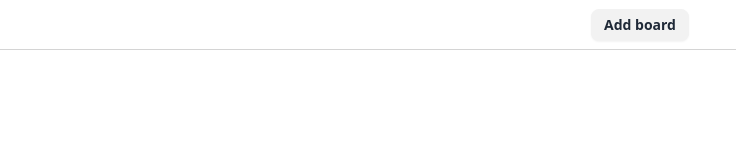
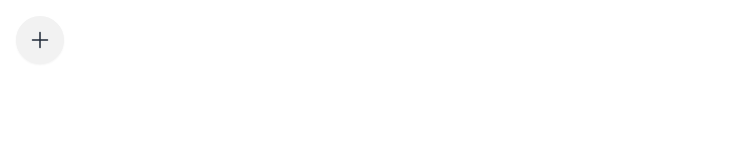
Before and after one commit to felipeog/rm-reddit-client, a React (Vite) app: page / in a window 1280 px wide. Shown: the top 160 px of the page, without its empty margins (0-736 px from the left). Built offline with nearby package versions, Linux system fonts and the light colour scheme.

Commit message:
adapt add board button

```diff
--- a/src/App.tsx
+++ b/src/App.tsx
@@ -1,10 +1,8 @@
-import { AddBoardDialog } from "./components/AddBoardDialog";
 import { LanesContainer } from "./components/LanesContainer";
 
 export function App() {
   return (
     <div className="App">
-      <AddBoardDialog />
       <LanesContainer />
     </div>
   );
--- a/src/components/AddBoardDialog.tsx
+++ b/src/components/AddBoardDialog.tsx
@@ -1,8 +1,7 @@
 import { FormEvent, useRef, useState } from "react";
 import { useBoardContext } from "../context/useBoardContext";
 import { useBoardExists } from "../api/useBoardExists";
-
-export const ADD_BOARD_DIALOG_HEIGHT = "50px";
+import { PlusIcon } from "@heroicons/react/24/solid";
 
 export function AddBoardDialog() {
   const [board, setBoard] = useState("");
@@ -35,12 +34,9 @@ export function AddBoardDialog() {
   }
 
   return (
-    <div
-      className="AddBoardDialog flex flex-wrap place-content-center border-b border-neutral-300 dark:border-neutral-700"
-      style={{ height: ADD_BOARD_DIALOG_HEIGHT }}
-    >
-      <button className="btn btn-sm" onClick={openDialog}>
-        Add board
+    <div className="AddBoardDialog w-[30vw] min-w-[350px]">
+      <button className="btn btn-circle m-4" onClick={openDialog}>
+        <PlusIcon className="size-6 " />
       </button>
 
       <dialog className="modal" ref={dialogRef}>
--- a/src/components/LanesContainer.tsx
+++ b/src/components/LanesContainer.tsx
@@ -1,20 +1,19 @@
-import { ADD_BOARD_DIALOG_HEIGHT } from "./AddBoardDialog";
+import { AddBoardDialog } from "./AddBoardDialog";
+import { ChevronUpIcon, EllipsisVerticalIcon } from "@heroicons/react/24/solid";
+import { DragEvent } from "react";
 import { useBoardContent } from "../api/useBoardContent";
 import { useBoardContext } from "../context/useBoardContext";
-import { DragEvent } from "react";
-import { ChevronUpIcon, EllipsisVerticalIcon } from "@heroicons/react/24/solid";
 
 export function LanesContainer() {
   const { boardContext } = useBoardContext();
 
   return (
-    <div
-      className="LanesContainer flex overflow-x-scroll"
-      style={{ height: `calc(100vh - ${ADD_BOARD_DIALOG_HEIGHT})` }}
-    >
+    <div className="LanesContainer h-dvh flex overflow-x-scroll">
       {boardContext.boards.map((board) => (
         <Lane key={board} board={board} />
       ))}
+
+      <AddBoardDialog />
     </div>
   );
 }
@@ -50,7 +49,7 @@ function Lane(props: TLaneProps) {
 
   return (
     <div
-      className="Lane w-[30vw] min-w-[30vw] h-full border-r border-neutral-300 dark:border-neutral-700 overflow-y-scroll"
+      className="Lane w-[30vw] min-w-[350px] h-full border-r border-neutral-300 dark:border-neutral-700 overflow-y-scroll"
       draggable
       onDragStart={onDragStart}
       onDragEnter={onDragEnter}
@@ -80,7 +79,7 @@ function Lane(props: TLaneProps) {
 
           <ul
             tabIndex={0}
-            className="dropdown-content menu bg-base-100 rounded-box z-[1] w-52 p-2 shadow"
+            className="dropdown-content menu bg-base-200 rounded-box z-[1] w-52 p-2 shadow"
           >
             <li>
               <button
```
